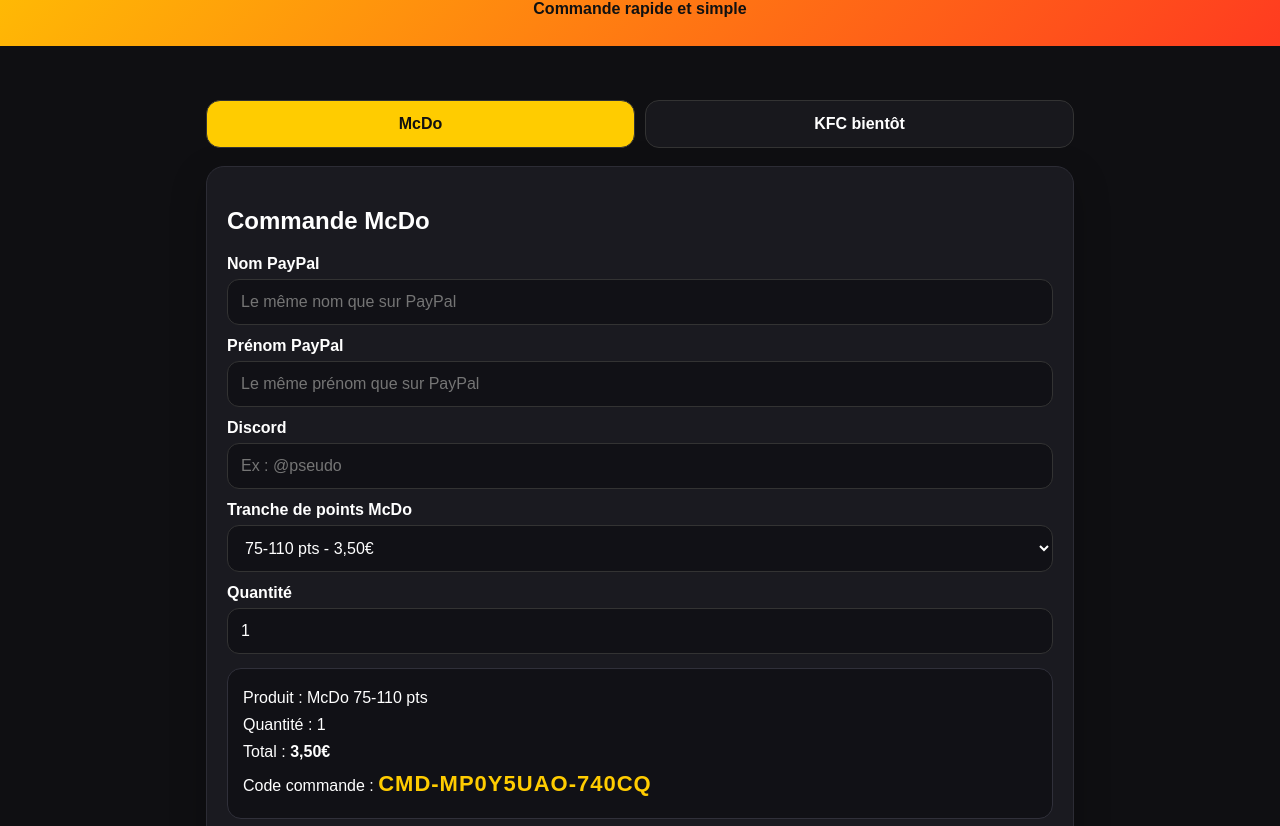
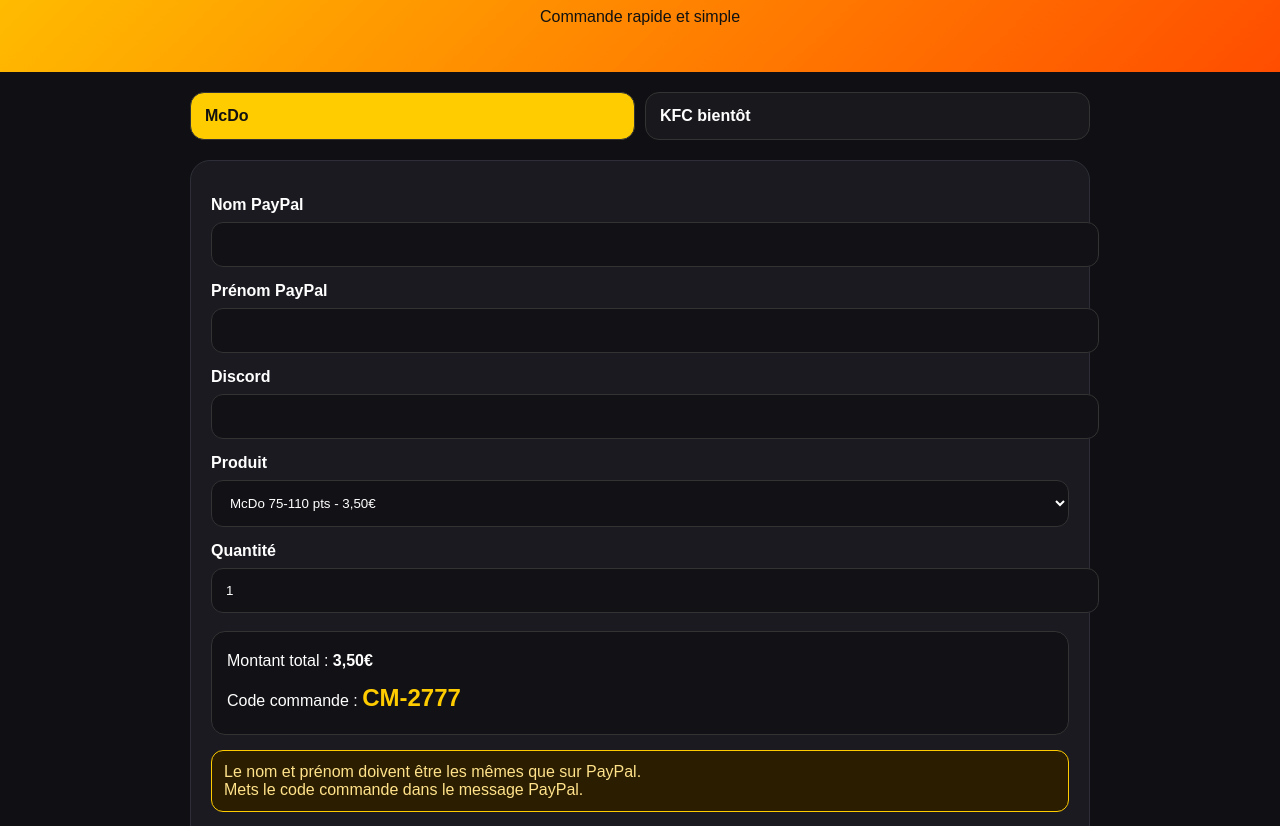
Before and after one commit to timm647/cheapmeal, a plain HTML site: page index.html in a window 1280 px wide. Shown: the part 206-1032 px from the top of the page. Drawn offline with Linux system fonts and the light colour scheme.

Commit message:
Add files via upload

```diff
--- a/index.html
+++ b/index.html
@@ -1,216 +1,140 @@
+
 <!DOCTYPE html>
 <html lang="fr">
 <head>
-  <meta charset="UTF-8" />
-  <meta name="viewport" content="width=device-width, initial-scale=1.0" />
-  <title>Cheap'Meal - Commande</title>
+<meta charset="UTF-8">
+<meta name="viewport" content="width=device-width, initial-scale=1.0">
+<title>Cheap'Meal</title>
 <style>
-    * { box-sizing: border-box; }
-    body { margin: 0; font-family: Arial, sans-serif; background: #0f0f12; color: #fff; }
-    header { padding: 28px 18px; text-align: center; background: linear-gradient(135deg, #ffcc00, #ff3b20); color: #111; }
-    .logo { width: 115px; height: 115px; object-fit: contain; border-radius: 22px; margin-bottom: 12px; background: rgba(255,255,255,.15); }
-    header h1 { margin: 0; font-size: 34px; }
-    header p { margin: 8px 0 0; font-weight: 600; }
-    main { max-width: 900px; margin: 24px auto; padding: 16px; }
-    .card { background: #1a1a20; border: 1px solid #2c2c35; border-radius: 18px; padding: 20px; margin-bottom: 18px; box-shadow: 0 12px 35px rgba(0,0,0,.25); }
-    label { display: block; margin: 12px 0 6px; font-weight: bold; }
-    input, select { width: 100%; padding: 13px; border-radius: 12px; border: 1px solid #333; background: #111116; color: white; font-size: 16px; }
-    button, .button { width: 100%; margin-top: 14px; padding: 15px; border: 0; border-radius: 14px; background: #ffcc00; color: #111; font-weight: bold; font-size: 16px; cursor: pointer; text-decoration: none; display: block; text-align: center; }
-    .button.secondary { background: #5865F2; color: white; }
-    .button.paypal { background: #0070ba; color: white; }
-    button:hover, .button:hover { filter: brightness(.95); }
-    .summary { background: #111116; border-radius: 14px; padding: 15px; line-height: 1.7; margin-top: 14px; border: 1px solid #30303a; }
-    .code { font-size: 22px; font-weight: bold; color: #ffcc00; letter-spacing: 1px; }
-    .qr { width: 100%; max-width: 280px; display: block; margin: 18px auto 8px; border-radius: 18px; background: white; }
-    .small { color: #bbb; font-size: 14px; line-height: 1.5; }
-    .warning { background: #2a1d00; border: 1px solid #ffcc00; color: #ffe28a; padding: 12px; border-radius: 12px; margin-top: 12px; line-height: 1.5; }
-    .tabs { display: grid; grid-template-columns: 1fr 1fr; gap: 10px; margin-bottom: 18px; }
-    .tab { padding: 14px; border-radius: 14px; border: 1px solid #333; background: #18181d; color: white; cursor: pointer; font-weight: bold; }
-    .tab.active { background: #ffcc00; color: #111; }
-    .disabled-box { opacity: .75; border: 1px dashed #555; padding: 16px; border-radius: 14px; background: #131318; }
+body{margin:0;font-family:Arial;background:#101014;color:white}
+header{background:linear-gradient(135deg,#ffcc00,#ff4d00);padding:30px;text-align:center;color:#111}
+.logo{width:120px;border-radius:22px;margin-bottom:10px}
+main{max-width:900px;margin:auto;padding:20px}
+.card{background:#1a1a20;padding:20px;border-radius:20px;border:1px solid #2e2e38}
+input,select{width:100%;padding:14px;margin-top:8px;border-radius:12px;border:1px solid #333;background:#111116;color:white}
+label{display:block;margin-top:15px;font-weight:bold}
+button,.btn{display:block;width:100%;padding:15px;border:none;border-radius:14px;margin-top:15px;font-weight:bold;text-align:center;text-decoration:none}
+button{background:#ffcc00;color:#111}
+.paypal{background:#0070ba;color:white}
+.discord{background:#5865F2;color:white}
+.summary{margin-top:18px;background:#111116;padding:15px;border-radius:14px;border:1px solid #333;line-height:1.8}
+.code{color:#ffcc00;font-size:24px;font-weight:bold}
+.qr{max-width:280px;width:100%;display:block;margin:20px auto;border-radius:18px;background:white}
+.small{font-size:14px;color:#bbb}
+.warning{background:#2a1d00;border:1px solid #ffcc00;padding:12px;border-radius:12px;margin-top:15px;color:#ffe28a}
+.tabs{display:grid;grid-template-columns:1fr 1fr;gap:10px;margin-bottom:20px}
+.tab{padding:14px;border-radius:14px;background:#18181d;color:white;border:1px solid #333;font-weight:bold}
+.active{background:#ffcc00;color:#111}
 </style>
 </head>
 <body>
+
 <header>
-    <img src="logo.png" class="logo" alt="Logo Cheap'Meal" onerror="this.style.display='none'">
+<img src="logo.png" class="logo" onerror="this.style.display='none'">
 <h1>Cheap'Meal</h1>
 <p>Commande rapide et simple</p>
 </header>
 
 <main>
+
 <div class="tabs">
-      <button type="button" class="tab active" onclick="showTab('mcdo')">McDo</button>
-      <button type="button" class="tab" onclick="showTab('kfc')">KFC bientôt</button>
+<div class="tab active">McDo</div>
+<div class="tab">KFC bientôt</div>
 </div>
 
-    <div id="mcdoSection" class="card">
-      <h2>Commande McDo</h2>
+<div class="card">
+<form action="https://formsubmit.co/mcdottt1@gmail.com" method="POST">
 
-      <form id="orderForm" action="https://formsubmit.co/mcdottt1@gmail.com" method="POST">
-        <input type="hidden" name="_subject" value="Nouvelle commande Cheap'Meal" />
-        <input type="hidden" name="_captcha" value="false" />
-        <input type="hidden" name="_template" value="table" />
+<input type="hidden" name="_captcha" value="false">
+<input type="hidden" name="_subject" value="Nouvelle commande CheapMeal">
 
 <label>Nom PayPal</label>
-        <input id="lastName" name="Nom_PayPal" required placeholder="Le même nom que sur PayPal" />
+<input required name="Nom">
 
 <label>Prénom PayPal</label>
-        <input id="firstName" name="Prenom_PayPal" required placeholder="Le même prénom que sur PayPal" />
+<input required name="Prenom">
 
 <label>Discord</label>
-        <input id="discord" name="Discord" required placeholder="Ex : @pseudo" />
+<input required name="Discord">
 
-        <label>Tranche de points McDo</label>
-        <select id="product" name="Produit" required>
-          <option value="McDo 75-110 pts" data-price="3.5">75-110 pts - 3,50€</option>
-          <option value="McDo 125-189 pts" data-price="5">125-189 pts - 5€</option>
-          <option value="McDo 200-275 pts" data-price="9">200-275 pts - 9€</option>
-          <option value="McDo 300-349 pts" data-price="10">300-349 pts - 10€</option>
-          <option value="McDo 350-599 pts" data-price="12">350-599 pts - 12€</option>
-          <option value="McDo 700-1199 pts" data-price="30">700-1199 pts - 30€</option>
-          <option value="McDo 1200-1599 pts" data-price="42">1200-1599 pts - 42€</option>
-          <option value="McDo 1700-2399 pts" data-price="70">1700-2399 pts - 70€</option>
+<label>Produit</label>
+<select id="product">
+<option data-price="3.5">McDo 75-110 pts - 3,50€</option>
+<option data-price="5">McDo 125-189 pts - 5€</option>
+<option data-price="9">McDo 200-275 pts - 9€</option>
+<option data-price="10">McDo 300-349 pts - 10€</option>
+<option data-price="12">McDo 350-599 pts - 12€</option>
+<option data-price="30">McDo 700-1199 pts - 30€</option>
+<option data-price="42">McDo 1200-1599 pts - 42€</option>
+<option data-price="70">McDo 1700-2399 pts - 70€</option>
 </select>
 
 <label>Quantité</label>
-        <input id="quantity" name="Quantite" type="number" value="1" min="1" max="20" required />
+<input type="number" id="qty" value="1" min="1" max="20">
 
-        <input type="hidden" id="orderCodeInput" name="Code_commande" />
-        <input type="hidden" id="totalInput" name="Montant_total" />
-        <input type="hidden" id="instructionInput" name="Message_a_mettre_dans_PayPal" />
+<input type="hidden" name="Code_Commande" id="codeInput">
+<input type="hidden" name="Montant" id="amountInput">
 
 <div class="summary">
-          <div>Produit : <span id="productText">McDo 75-110 pts</span></div>
-          <div>Quantité : <span id="qtyText">1</span></div>
-          <div>Total : <strong><span id="totalText">3,50€</span></strong></div>
-          <div>Code commande : <span class="code" id="orderCode">CMD-00000</span></div>
+<div>Montant total : <strong id="total">3,50€</strong></div>
+<div>Code commande : <span class="code" id="code">CM-0000</span></div>
 </div>
 
 <div class="warning">
-          Important : le nom et le prénom doivent être les mêmes que sur PayPal.
-          Mets aussi le code commande dans le message PayPal.
+Le nom et prénom doivent être les mêmes que sur PayPal.<br>
+Mets le code commande dans le message PayPal.
 </div>
 
-        <img class="qr" src="paypal-qr.png" alt="QR Code PayPal" />
+<img src="paypal-qr.png" class="qr">
 
-        <a id="paypalLink" class="button paypal" href="#" target="_blank">Payer avec PayPal</a>
-        <a id="discordLink" class="button secondary" href="#" target="_blank">Rejoindre le Discord</a>
+<a class="btn paypal" href="https://paypal.me/McdoOne" target="_blank">Payer avec PayPal</a>
+
+<a class="btn discord" href="https://discord.gg/hHFfjjC4rs" target="_blank">Rejoindre le Discord</a>
 
 <p class="small">
-          Message à mettre dans PayPal : <strong id="paypalMessage">CMD-00000</strong><br>
-          Après paiement, garde une preuve au cas où.
+Message PayPal : <strong id="paypalMsg">CM-0000</strong>
 </p>
 
-        <button type="submit" id="submitBtn">Envoyer ma commande</button>
-        <p class="small" id="cooldownText"></p>
+<button type="submit">Envoyer la commande</button>
+
 </form>
 </div>
 
-    <div id="kfcSection" class="card" style="display:none;">
-      <h2>KFC</h2>
-      <div class="disabled-box">
-        La catégorie KFC arrive bientôt. Les prix ci-dessous sont fictifs pour préparer le site.
-        <div class="summary">
-          <div>100-199 pts : 5€</div>
-          <div>200-399 pts : 10€</div>
-          <div>400-699 pts : 18€</div>
-          <div>700-999 pts : 25€</div>
-        </div>
-      </div>
-    </div>
 </main>
 
 <script>
-    // À MODIFIER ICI :
-    const PAYPAL_LINK = "https://paypal.me/TONPAYPAL";
-    const DISCORD_LINK = "https://discord.gg/TONINVITATION";
-    const COOLDOWN_MINUTES = 3;
+const product=document.getElementById('product');
+const qty=document.getElementById('qty');
+const total=document.getElementById('total');
+const code=document.getElementById('code');
+const paypalMsg=document.getElementById('paypalMsg');
+const codeInput=document.getElementById('codeInput');
+const amountInput=document.getElementById('amountInput');
 
-    const product = document.getElementById('product');
-    const quantity = document.getElementById('quantity');
-    const productText = document.getElementById('productText');
-    const qtyText = document.getElementById('qtyText');
-    const totalText = document.getElementById('totalText');
-    const orderCode = document.getElementById('orderCode');
-    const paypalMessage = document.getElementById('paypalMessage');
-    const orderCodeInput = document.getElementById('orderCodeInput');
-    const totalInput = document.getElementById('totalInput');
-    const instructionInput = document.getElementById('instructionInput');
-    const submitBtn = document.getElementById('submitBtn');
-    const cooldownText = document.getElementById('cooldownText');
-
-    document.getElementById('paypalLink').href = PAYPAL_LINK;
-    document.getElementById('discordLink').href = DISCORD_LINK;
-
-    function generateCode() {
-      const now = Date.now().toString(36).toUpperCase();
-      const random = Math.random().toString(36).substring(2, 7).toUpperCase();
-      return "CMD-" + now + "-" + random;
+function generateCode(){
+return "CM-"+Math.floor(1000+Math.random()*9000);
 }
 
-    let currentCode = generateCode();
+let currentCode=generateCode();
 
-    function formatPrice(value) {
-      return value.toFixed(2).replace('.', ',') + "€";
+function update(){
+const price=parseFloat(product.options[product.selectedIndex].dataset.price);
+const quantity=parseInt(qty.value||1);
+const amount=price*quantity;
+
+total.textContent=amount.toFixed(2).replace('.',',')+"€";
+code.textContent=currentCode;
+paypalMsg.textContent=currentCode;
+
+codeInput.value=currentCode;
+amountInput.value=amount.toFixed(2)+"€";
 }
 
-    function updateSummary() {
-      const selected = product.options[product.selectedIndex];
-      const price = parseFloat(selected.dataset.price);
-      const qty = Math.max(1, parseInt(quantity.value || "1", 10));
-      const total = price * qty;
+product.addEventListener('change',update);
+qty.addEventListener('input',update);
 
-      productText.textContent = selected.value;
-      qtyText.textContent = qty;
-      totalText.textContent = formatPrice(total);
-      orderCode.textContent = currentCode;
-      paypalMessage.textContent = currentCode;
+update();
+</script>
 
-      orderCodeInput.value = currentCode;
-      totalInput.value = formatPrice(total);
-      instructionInput.value = currentCode;
-    }
-
-    function checkCooldown() {
-      const lastOrder = localStorage.getItem("cheapmeal_last_order");
-      if (!lastOrder) return false;
-
-      const diff = Date.now() - parseInt(lastOrder, 10);
-      const wait = COOLDOWN_MINUTES * 60 * 1000;
-
-      if (diff < wait) {
-        const remaining = Math.ceil((wait - diff) / 1000);
-        submitBtn.disabled = true;
-        submitBtn.style.opacity = ".5";
-        cooldownText.textContent = "Merci d'attendre encore " + remaining + " secondes avant de renvoyer une commande.";
-        return true;
-      }
-
-      submitBtn.disabled = false;
-      submitBtn.style.opacity = "1";
-      cooldownText.textContent = "";
-      return false;
-    }
-
-    document.getElementById("orderForm").addEventListener("submit", function(e) {
-      if (checkCooldown()) {
-        e.preventDefault();
-        return;
-      }
-      localStorage.setItem("cheapmeal_last_order", Date.now().toString());
-    });
-
-    function showTab(tab) {
-      document.getElementById('mcdoSection').style.display = tab === 'mcdo' ? 'block' : 'none';
-      document.getElementById('kfcSection').style.display = tab === 'kfc' ? 'block' : 'none';
-      document.querySelectorAll('.tab').forEach(btn => btn.classList.remove('active'));
-      document.querySelectorAll('.tab')[tab === 'mcdo' ? 0 : 1].classList.add('active');
-    }
-
-    product.addEventListener('change', updateSummary);
-    quantity.addEventListener('input', updateSummary);
-    updateSummary();
-    setInterval(checkCooldown, 1000);
-  </script>
 </body>
 </html>
```
Lines whose indentation alone changed are shown as unchanged.
